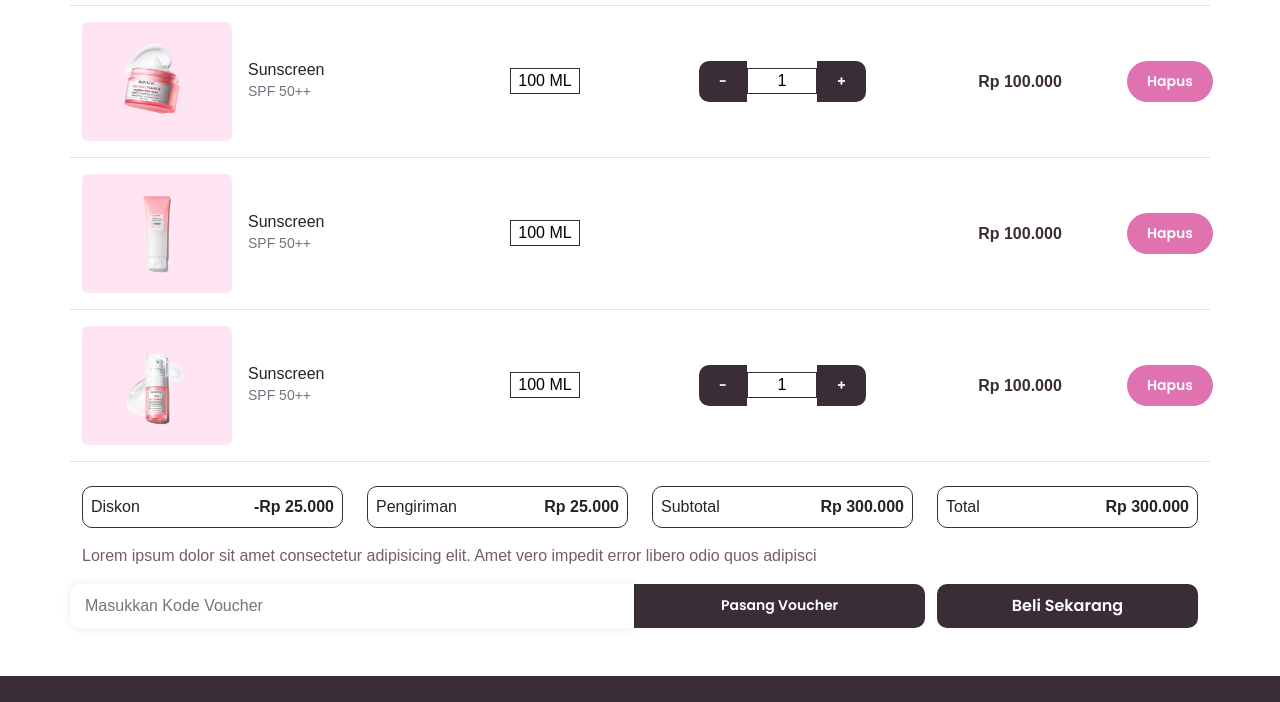
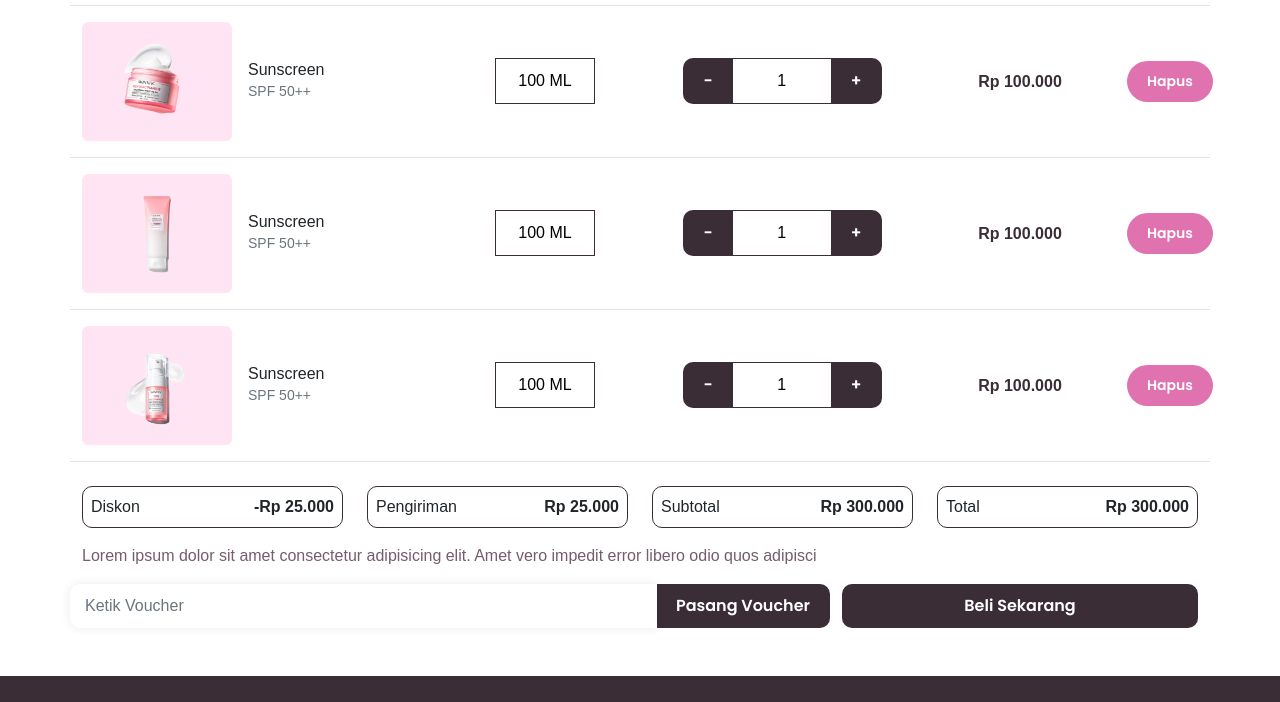
Before and after one commit to Why-sptr/BeautyShop, a plain HTML site: page cart-page.html in a window 1280 px wide. Shown: the part 185-887 px from the top of the page. Drawn offline with nearby package versions, Linux system fonts and the light colour scheme.

Commit message:
fix : cart button

```diff
--- a/cart-page.html
+++ b/cart-page.html
@@ -89,9 +89,12 @@
                     <input type="text" class="form-control-item text-center" value="100 ML" readonly>
                 </div>
                 <div class="col-md-3 text-center d-flex align-items-center justify-content-center">
-                    <button class="btn-web3">-</button>
-                    <input type="text" class="form-control-item text-center" value="1" readonly>
-                    <button class="btn-web4">+</button>
+                    <div class="input-group justify-content-center">
+                        <button class="btn-web1" type="button" id="button-addon1">-</button>
+                        <input type="text" class="form-control-item" placeholder="Quantity" aria-label="Quantity"
+                            aria-describedby="button-addon2" value="1">
+                        <button class="btn-web1" type="button" id="button-addon2">+</button>
+                    </div>
                 </div>
                 <div class="col-md-2 text-center">
                     <h5 class="mb-0 text-web2 fw-semibold">Rp 100.000</h5>
@@ -114,12 +117,12 @@
                     <input type="text" class="form-control-item text-center" value="100 ML" readonly>
                 </div>
                 <div class="col-md-3 text-center d-flex align-items-center justify-content-center">
-                    <!-- <div class="input-group mb-3">
+                    <div class="input-group justify-content-center">
                         <button class="btn-web1" type="button" id="button-addon1">-</button>
                         <input type="text" class="form-control-item" placeholder="Quantity" aria-label="Quantity"
                             aria-describedby="button-addon2" value="1">
                         <button class="btn-web1" type="button" id="button-addon2">+</button>
-                    </div> -->
+                    </div>
                 </div>
                 <div class="col-md-2 text-center">
                     <h5 class="mb-0 text-web2 fw-semibold">Rp 100.000</h5>
@@ -142,9 +145,12 @@
                     <input type="text" class="form-control-item text-center" value="100 ML" readonly>
                 </div>
                 <div class="col-md-3 text-center d-flex align-items-center justify-content-center">
-                    <button class="btn-web3">-</button>
-                    <input type="text" class="form-control-item text-center" value="1" readonly>
-                    <button class="btn-web4">+</button>
+                    <div class="input-group justify-content-center">
+                        <button class="btn-web1" type="button" id="button-addon1">-</button>
+                        <input type="text" class="form-control-item" placeholder="Quantity" aria-label="Quantity"
+                            aria-describedby="button-addon2" value="1">
+                        <button class="btn-web1" type="button" id="button-addon2">+</button>
+                    </div>
                 </div>
                 <div class="col-md-2 text-center">
                     <h5 class="mb-0 text-web2 fw-semibold">Rp 100.000</h5>
@@ -185,15 +191,21 @@
                 libero odio quos adipisci</p>
             <!-- Voucher & Checkout -->
             <div class="row mt-3 align-items-center">
-                <div class="col-md-9 d-flex flex-row g-0">
-                    <input type="text" class="form-control-item3 w-100 border-0 shadow-web"
-                        placeholder="Masukkan Kode Voucher">
-                    <button class="btn-web4 w-50">Pasang Voucher</button>
+                <!-- Kolom untuk input quantity dan tombol pasang voucher -->
+                <div class="col-md-8 d-flex g-0">
+                    <div class="input-group w-100">
+                        <input type="text" class="form-control form-control-item3 border-0" placeholder="Ketik Voucher"
+                               aria-label="Voucher" aria-describedby="button-addon2">
+                        <button class="btn-web1" type="button" id="button-addon2">Pasang Voucher</button>
+                    </div>
                 </div>
-                <div class="col-md-3">
+
+                <!-- Kolom untuk tombol beli sekarang -->
+                <div class="col-md-4">
                     <button class="btn-web1 w-100">Beli Sekarang</button>
                 </div>
             </div>
+
         </div>
     </section>
     <!-- Footer -->
--- a/style.css
+++ b/style.css
@@ -110,30 +110,10 @@ h6 {
     border: none;
 }
 
-.btn-web3, .btn-web4 {
-    background-color: #3a2d36;
-    color: white;
-    font-family: "Poppins", serif;
-    font-size: 14px;
-    font-weight: 600;
-    font-style: normal;
-    border: none;
-    padding: 10px 20px;
-}
-
-.btn-web3 {
-    border-radius: 10px 0px 0px 10px; /* Sudut kiri membulat */
-}
-
-.btn-web4 {
-    border-radius: 0px 10px 10px 0px; /* Sudut kanan membulat */
-}
 
 
 .btn-web1:hover,
-.btn-web2:hover,
-.btn-web3:hover,
-.btn-web4:hover {
+.btn-web2:hover{
     background-color: #c06198;
 }
 
@@ -399,13 +379,13 @@ textarea.form-control {
 
 .form-control-item {
     /* height: 40px;  */
-    max-width: 70px; /* Lebar sesuai kebutuhan */
+    max-width: 100px; /* Lebar sesuai kebutuhan */
     border: 1px solid #3a2d36; /* Border agar serasi */
     text-align: center;
     margin: 0; /* Hilangkan margin */
     padding: 0; /* Hilangkan padding */
     box-shadow: none; /* Hilangkan shadow default */
-    border-radius: 0; /* Tidak membulat */
+    padding: 10px 15px !important;
 }
 .form-control-item2 {
     border: 1px solid #3a2d36; /* Border agar serasi */
@@ -413,9 +393,17 @@ textarea.form-control {
     text-align: center;
     box-shadow: none; /* Hilangkan shadow default */
 }
-.form-control-item3 {
+
+
+.form-control-item3,
+.form-control-item3-select{
     border-radius: 10px 0px 0px 10px !important;
     padding: 10px 15px !important;
+    font-size: 14px;
+    box-shadow: none;
+    outline: none;
+    transition: all 0.3s ease;
+    box-shadow: 0px 0px 10px 0px rgba(58, 45, 54, 0.1);
 }
 
 
```
